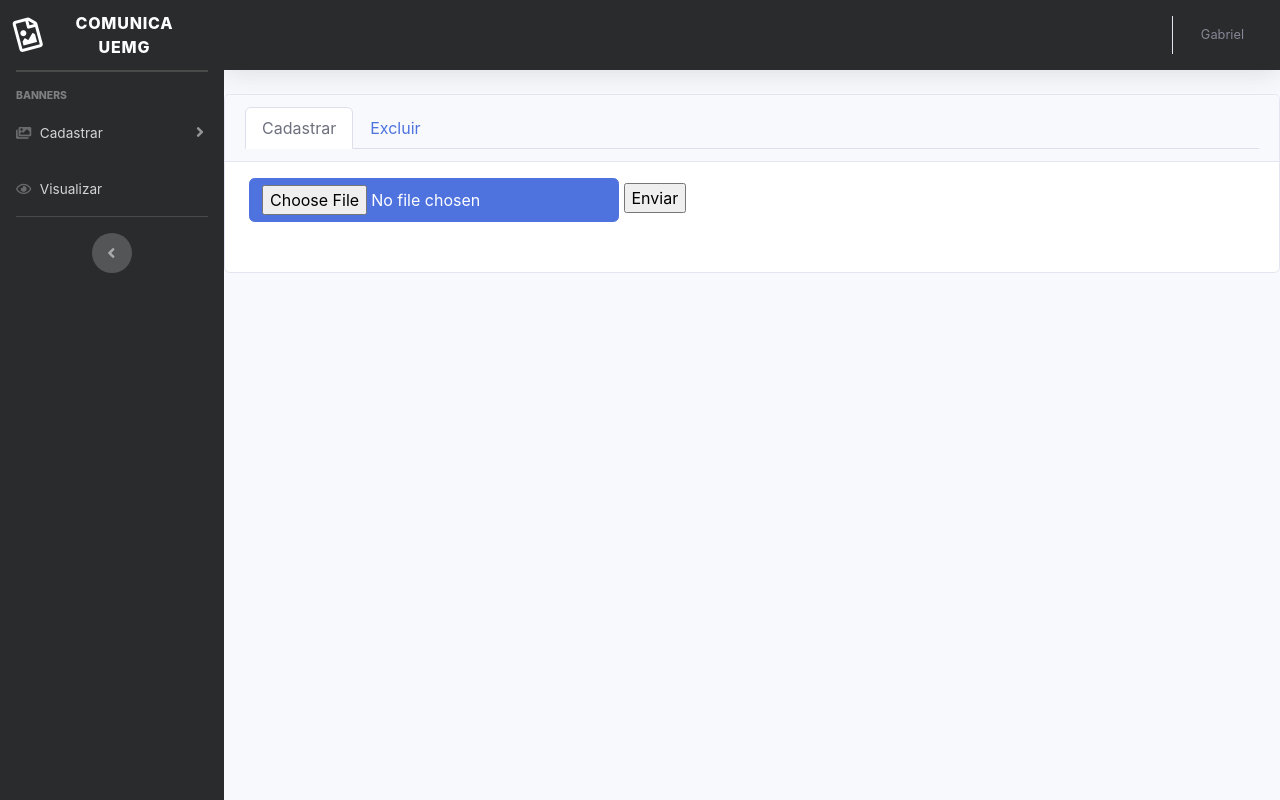
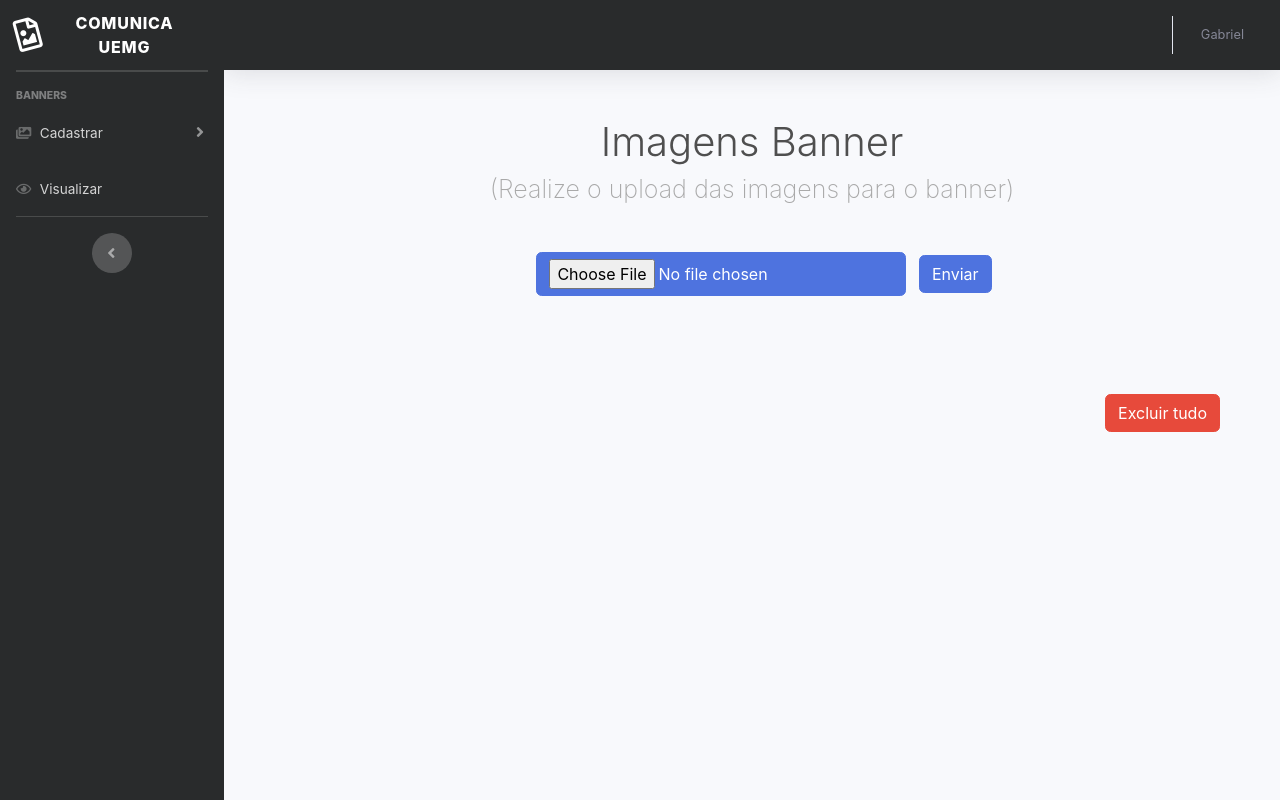
Before and after one commit to UEMGNUPSI/-ProjetoBanner, a PHP site: page /view/uploadImagem.php?banner=1 in a window 1280 px wide. Run offline with PHP 8.4, Linux system fonts and the light colour scheme; a user stored in the database is signed in; some libraries are stand-ins or nearby versions.

Commit message:
27°Commit - Ajustes Front-End pt-02

```diff
--- a/view/uploadImagem.php
+++ b/view/uploadImagem.php
@@ -13,11 +13,6 @@
     <script src="https://code.jquery.com/jquery-3.2.1.min.js"></script>
     <link href="../css/sb-admin-2.min.css" rel="stylesheet">
     <script>
-      $('#bologna-list a').on('click', function(e) {
-        e.preventDefault()
-        $(this).tab('show')
-      })
-
       function Checkfiles() {
         var fup = document.getElementById('nome_arquivo');
         var fileName = fup.value;
@@ -56,7 +51,6 @@
           return false;
         });
       })
-
     </script>
     <style>
       .imagem {
@@ -81,25 +75,12 @@
       .imagem.fechar:before {
         content: "X";
       }
-
-
     </style>
   </head>
 
   <?php include_once "sidebar.php"; ?>
   <?php include_once "../funcoes/conexao.php"; ?>
 
-  <div class="card">
-    <div class="card-header">
-      <ul class="nav nav-tabs" role="tablist">
-        <li class="nav-item">
-          <a class="nav-link active" data-toggle="tab" href="#Cadastrar" role="tab" aria-controls="Cadastrar" aria-selected="true">Cadastrar</a>
-        </li>
-        <li class="nav-item">
-          <a class="nav-link" data-toggle="tab" href="#Excluir" role="tab" aria-controls="Excluir" aria-selected="false">Excluir</a>
-        </li>
-      </ul>
-    </div>
 
   <?php
   $nome_banner = $_GET['banner'];
@@ -113,15 +94,17 @@
     $disabled = "";
   }
   ?>
-
-    <div class="tab-content mt-3">
-      <div class="tab-pane active" id="Cadastrar" role="tabpanel" aria-labelledby="Cadastrar-tab">
+  <div class="col-12 text-center my-5">
+    <h1 style="font-weight: 330; color:#4F4F4F">Imagens Banner</h1>
+    <h2 style="font-weight:200; color:#A9A9A9;font-size:25px">(Realize o upload das imagens para o banner)</h2>
+    <div class="row mt-5">
+      <div class="col-12">
         <form method="POST" enctype="multipart/form-data" class="ml-4 mb-3" onsubmit="Checkfiles(this)">
           <div class="fileUpload btn btn-primary">
             <input type="file" id="nome_arquivo" name="arquivo" <?php echo $disabled; ?> accept="image/png, image/jpeg">
             <span class="nome_arquivo"></span>
           </div>
-          <input type="submit" name="botao" value="Enviar" onClick="history.go(0)">
+          <input type="submit" class="btn btn-primary ml-2" name="botao" <?php echo $disabled; ?> value="Enviar" onClick="history.go(0)">
           <?php
           $_UP['pasta'] = '../documentos/' . $nome_banner . '/';
 
@@ -153,7 +136,7 @@
           }
           ?>
         </form>
-      </div>
+
 
         <?php
 
@@ -177,17 +160,17 @@
                     <p> Deseja mesmo remover esta imagem?</p>
                 </div>
                 <div class='modal-footer'>
-                  <button type='button' data-dismiss='modal' class='btn btn-primary mr-auto'>Cancelar</button>
-                  <a class='btn btn-danger' href='../funcoes/apagarImagem.php?imagem=" . $img[$i] . "&banner=" . $nome_banner . "'> Excluir</a>
+                  <a class='btn btn-danger' href='../funcoes/apagarImagem.php?imagem=" . $img[$i] . "&banner=" . $nome_banner . "'>Sim, eu quero!</a>
+                  <button type='button' data-dismiss='modal' class='btn btn-primary ml-auto'>Ops! Não quero!</button>
                   </div>
               </div>
             </div>
-          </div>" ;
+          </div>";
 
               if ($contador <= $loopHorizontal) {
 
                 echo "
-          <div id='mostrarImagem' class='form-row ' style='display: block;border-radius: 5px;margin-right: 2%;'>
+          <div id='mostrarImagem' class='form-row mr-auto ' style='display: block;border-radius: 5px;'>
           <a data-toggle='modal' data-target='#excluirImagem' class='imagem fechar'> <img  src='$img[$i]' style='width:150px;height: 150px;border-width: 6px;border-style: dashed;border-color: #428bca;' /> </a>
           </div>
          ";
@@ -203,14 +186,11 @@
             ?>
           </div>
         </form>
-
-      <div class="tab-pane" id="Excluir" role="tabpanel" aria-labelledby="Excluir-tab">
         <form method="POST" id="excluirTodasImagens">
           <input type="hidden" name="banner" value="<?php echo $caminho; ?>">
           <input type="hidden" name="nomebanner" value="<?php echo $nome_banner; ?>">
-          <input class="btn btn-primary float-right my-3 mr-5" type="button" value="Excluir tudo" data-toggle="modal" data-target="#confirm" />
+          <input class="btn btn-danger float-right my-5  mr-5" type="button" value="Excluir tudo" data-toggle="modal" data-target="#confirm" />
         </form>
-      </div>
 
         <!-- Excluir - Modal -->
         <div class="modal fade" id="myModal" tabindex="-1" role="dialog" aria-labelledby="myModalLabel">
@@ -296,6 +276,8 @@
         </div>
       </div>
     </div>
+  </div>
+
 
 
 
```
Also changed, not shown: view/addCategoriaBanner.php (+21 -5 lines). Lines whose indentation alone changed are shown as unchanged.
